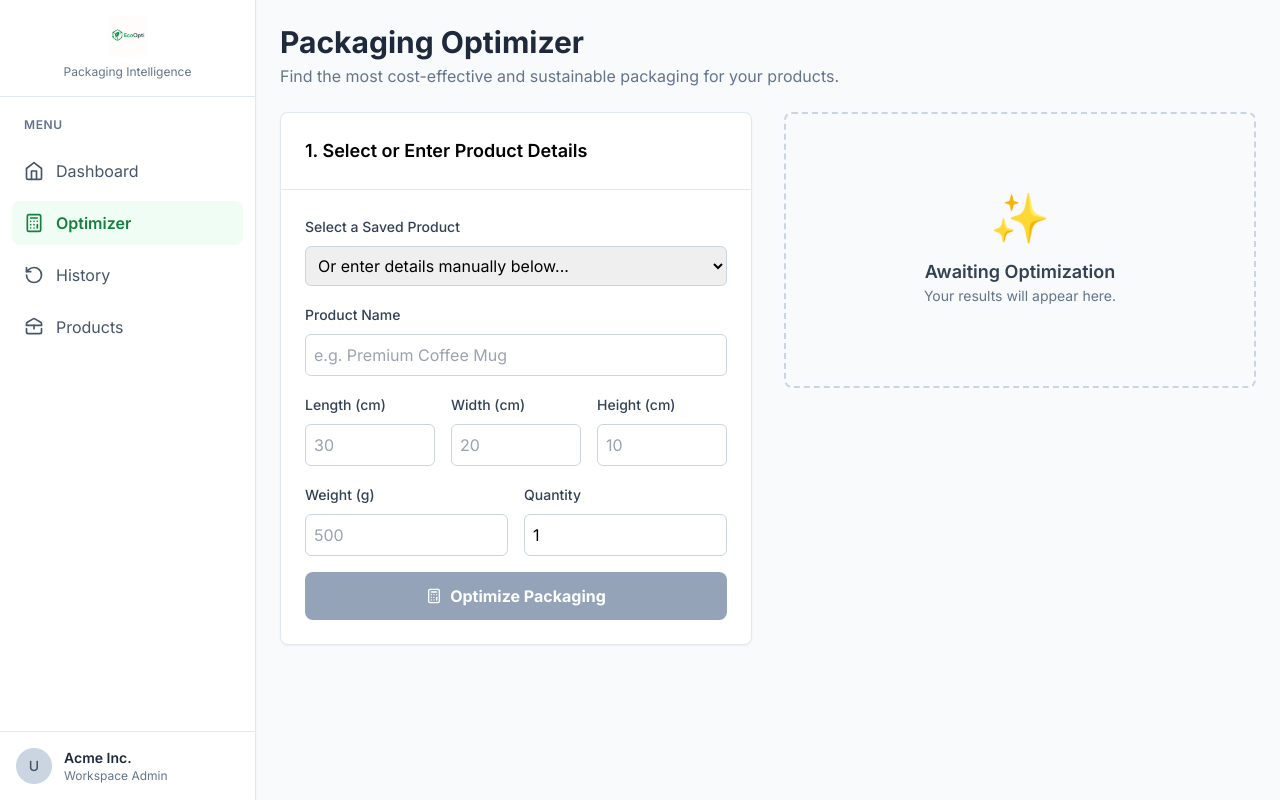
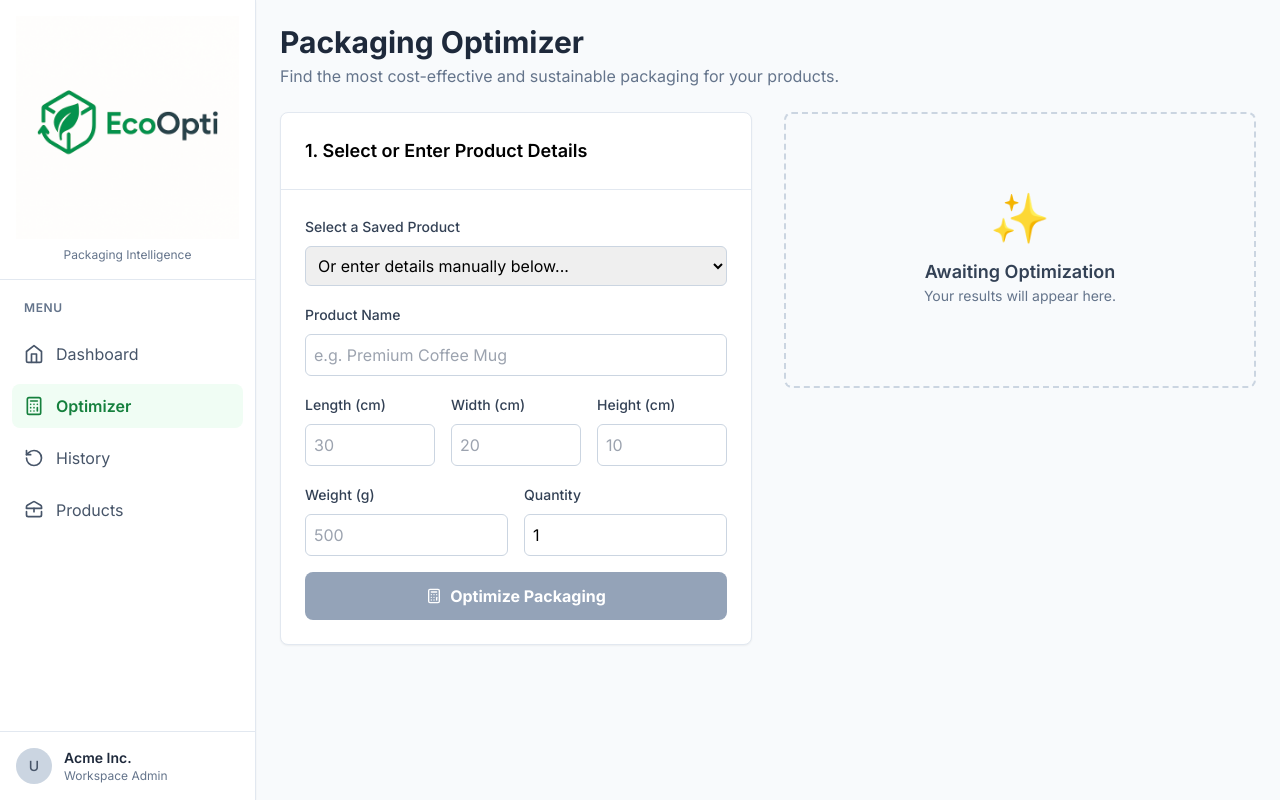
Before and after one commit to EcoOpti/optimizer, a plain HTML site: page index.html in a window 1280 px wide. Drawn offline with nearby package versions, Linux system fonts and the light colour scheme.

Commit message:
Update index.html

```diff
--- a/index.html
+++ b/index.html
@@ -160,7 +160,7 @@
     <div class="min-h-screen flex w-full">
         <aside class="w-64 bg-white border-r border-slate-200 shadow-sm flex-col hidden lg:flex">
             <div class="border-b border-slate-200 p-4 flex flex-col items-center justify-center">
-                <img src="EcoOpti - LOGO (2).png" alt="EcoOpti Logo" class="h-10 block">
+                <img src="EcoOpti - LOGO (2).png" alt="EcoOpti Logo" class="h-30 block">
                 <p class="text-xs text-slate-500 mt-2">Packaging Intelligence</p>
             </div>
             <nav class="flex-1 p-3 space-y-2">
```
